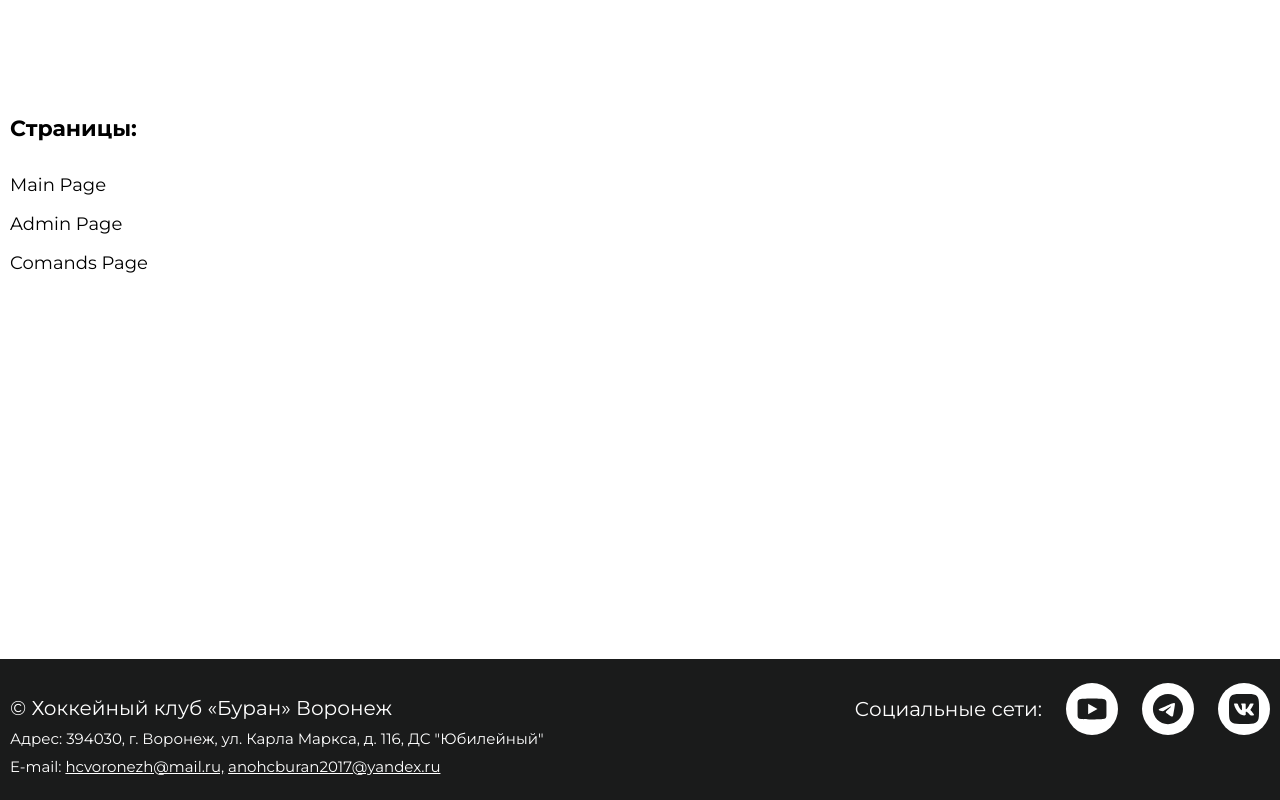
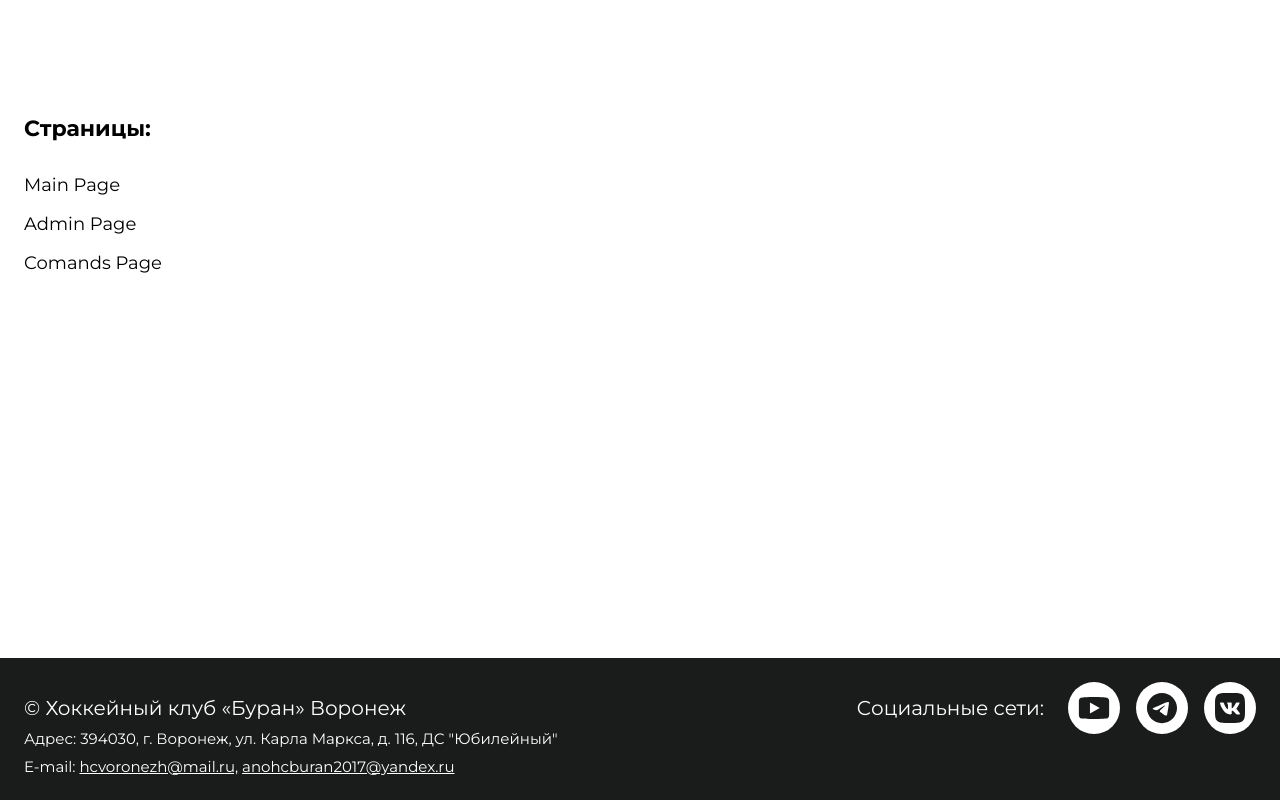
Before and after one commit to Wolahi/buran, a React (Vite) app: page / in a window 1280 px wide. Built offline with nearby package versions, Linux system fonts and the light colour scheme.

Commit message:
small fix

```diff
--- a/src/app/styles/index.scss
+++ b/src/app/styles/index.scss
@@ -4,7 +4,13 @@
 @import "utils/fonts";
 
 :root {
-  --inner-pd: 10px;
+  --inner-pd: 24px;
+  @include media-tablet {
+    --inner-pd: 16px;
+  }
+  @include media-mobile {
+    --inner-pd: 10px;
+  }
 }
 
 *,
@@ -91,7 +97,6 @@ p {
     padding: 0 var(--inner-pd);
     @include media-tablet {
       max-width: 980px;
-
     }
     @include media-mobile {
       max-width: 100%;
@@ -142,7 +147,7 @@ p {
     &-right {
       text-align: right;
     }
-    &-underline{
+    &-underline {
       text-decoration: underline;
     }
   }
--- a/src/app/styles/utils/variables.scss
+++ b/src/app/styles/utils/variables.scss
@@ -2,6 +2,12 @@
 $font: "Montserrat", "Arial", sans-serif;
 
 // colors
+$black: #1a1b1b;
+$white: #fff;
+$darkBlue: #0a3367;
+$skyBlue: #0077ff;
+$oceanBlue: #1887bd;
+$lightSkyBlue: #78abf3;
 
 // media
 $mediaWidthTablet: 1259px;
--- a/src/shared/LoadingPage/LoadingPage.module.scss
+++ b/src/shared/LoadingPage/LoadingPage.module.scss
@@ -3,14 +3,19 @@
 
 .loaderPageWrapper {
   position: fixed;
+  top: 0;
   display: flex;
   flex-direction: column;
   width: 100dvw;
   height: 100dvh;
   align-items: center;
   justify-content: center;
-  background: #5b90d2;
+  background: $lightSkyBlue;
   z-index: 999999;
+  opacity: 1;
+  transition: opacity 1s;
+  animation: 1s load;
+  animation-iteration-count: 1;
 }
 
 .loaderPage {
@@ -19,7 +24,7 @@
   border-radius: 50%;
   width: 72px;
   height: 72px;
-  color: #fff;
+  color: $white;
   &::after,
   &::before {
     content: "";
@@ -34,9 +39,18 @@
     animation: 1s spin linear infinite;
   }
   &::after {
-    color: #0a3367;
+    color: $darkBlue;
     transform: rotateY(70deg);
     animation-delay: 0.4s;
+  }
+}
+
+@keyframes load {
+  0% {
+    opacity: 0;
+  }
+  100% {
+    opacity: 1;
   }
 }
 
--- a/src/widgets/Footer/footer.module.scss
+++ b/src/widgets/Footer/footer.module.scss
@@ -3,8 +3,8 @@
 
 .footer {
   padding: 24px 0;
-  background: #1a1b1b;
-  color: #fff;
+  background: $black;
+  color: $white;
   @include media-tablet {
     padding: 16px 0;
   }
@@ -14,43 +14,40 @@
   &__content {
     display: flex;
     justify-content: space-between;
+    gap: 18px;
   }
   &__info {
     display: grid;
-    padding-top: 12px;
+    padding-top: 13px;
     gap: 8px;
     font: 400 15px/1.3 $font;
     @include media-tablet {
       padding-top: 0;
       gap: 4px;
-      font-size: 12px;
+      font-size: 14px;
     }
     @include media-mobile {
-      padding-top: 0;
-      gap: 4px;
+      font-size: 13px;
+    }
+    @include media-custom(374px) {
       font-size: 10px;
     }
+    @media (hover: hover) {
       a:hover {
-      color: #78abf3;
+        color: $lightSkyBlue;
+      }
     }
   }
   &__copyright {
     font: 400 20px/1.3 $font;
     @include media-tablet {
+      font-size: 18px;
+    }
+    @include media-mobile {
       font-size: 16px;
     }
-    @include media-mobile {
+    @include media-custom(374px) {
       font-size: 14px;
-    }
-  }
-  &__socials {
-    display: flex;
-    gap: 24px;
-    @include media-tablet {
-      gap: 12px;
-    }
-    @include media-mobile {
-      gap: 10px;
     }
   }
   &__socialsWrapper {
@@ -63,16 +60,32 @@
       gap: 12px;
     }
     @include media-mobile {
-      min-width: 132px;
+      min-width: 150px;
       gap: 6px;
+    }
+    @include media-custom(374px) {
+      min-width: unset;
+    }
+  }
+  &__socials {
+    display: flex;
+    gap: 16px;
+    @include media-tablet {
+      gap: 12px;
+    }
+    @include media-mobile {
+      gap: 10px;
     }
   }
   &__socialsText {
     font: 400 20px/1.3 $font;
     @include media-tablet {
+      font-size: 18px;
+    }
+    @include media-mobile {
       font-size: 16px;
     }
-    @include media-mobile {
+    @include media-custom(374px) {
       font-size: 14px;
     }
   }
@@ -82,60 +95,77 @@
     height: 52px;
     align-items: center;
     justify-content: center;
-    background: #fff;
+    background: $white;
     border-radius: 50%;
     @include media-tablet {
-      width: 42px;
-      height: 42px;
+      width: 48px;
+      height: 48px;
     }
     @include media-mobile {
-      width: 36px;
-      height: 36px;
+      width: 43px;
+      height: 43px;
+    }
+    @include media-custom(374px) {
+      width: 38px;
+      height: 38px;
     }
     svg {
+      display: flex;
+      align-items: center;
+      justify-content: center;
       width: 32px;
       height: 32px;
-      color: #1a1b1b;
+      color: $black;
       transition: 0.3s;
       @include media-tablet {
-        width: 25px;
-        height: 25px;
+        width: 30px;
+        height: 30px;
       }
       @include media-mobile {
+        width: 26px;
+        height: 26px;
+      }
+      @include media-custom(374px) {
         width: 22px;
         height: 22px;
       }
     }
     &:first-child {
       svg {
+        width: 44px;
+        height: 44px;
+        @include media-tablet {
           width: 42px;
           height: 42px;
-        @include media-tablet {
-          width: 32px;
-          height: 32px;
         }
         @include media-mobile {
-
+          width: 35px;
+          height: 35px;
+        }
+        @include media-custom(374px) {
+          width: 30px;
+          height: 30px;
         }
       }
     }
+    @media (hover: hover) {
       &:hover {
         &:nth-child(1) {
           svg {
             color: red;
-
           }
         }
         &:nth-child(2) {
           svg {
-          color: #1887bd;
+            color: $oceanBlue;
           }
         }
         &:nth-child(3) {
           svg {
-          color: #0077ff;
+            color: $skyBlue;
           }
         }
       }
     }
   }
+}
--- a/src/widgets/Footer/footer.tsx
+++ b/src/widgets/Footer/footer.tsx
@@ -13,11 +13,15 @@ const Footer = () => (
             © Хоккейный клуб «Буран» Воронеж
           </div>
           <div>
-            Адрес: 394030, г. Воронеж, ул. Карла Маркса, д. 116, ДС "Юбилейный"
+            Адрес: 394030, г.&nbsp;Воронеж, ул.&nbsp;Карла Маркса, д.&nbsp;116,
+            ДС&nbsp;"Юбилейный"
           </div>
           <div>
             E-mail:{" "}
-            <a href="mailto:hcvoronezh@mail.ru" className="text-underline">
+            <a
+              href="mailto:hcvoronezh@mail.ru"
+              className="text-underline"
+            >
               hcvoronezh@mail.ru,
             </a>{" "}
             <a
```
Lines whose indentation alone changed are shown as unchanged.
